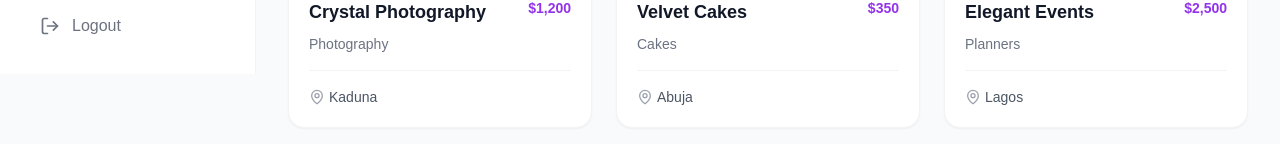
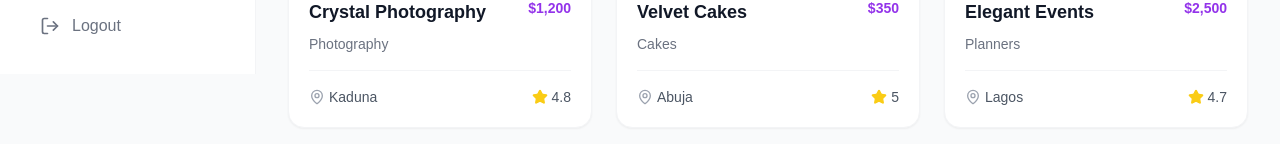
Before and after one commit to Abusadiq006/bridge-pay-dashboard, a React (Vite) app: page /dashboard/market in a window 1280 px wide. Shown: the part 422-566 px from the top of the page. Built offline with nearby package versions, Linux system fonts and the light colour scheme; a web font is replaced by a local one.

Commit message:
implementing rating icon

```diff
--- a/src/pages/Market.jsx
+++ b/src/pages/Market.jsx
@@ -59,6 +59,10 @@ const Market = () => {
                                             <MapPin size={16} className="text-gray-400" />
                                             {item.location}
                                         </div>
+                                        <div className="flex items-center gap-1">
+                                            <Star size={16} className="text-yellow-400 fill-yellow-400" />
+                                            {item.rating}
+                                        </div>
                                     </div>
                                 </div>
                             </div>
```
